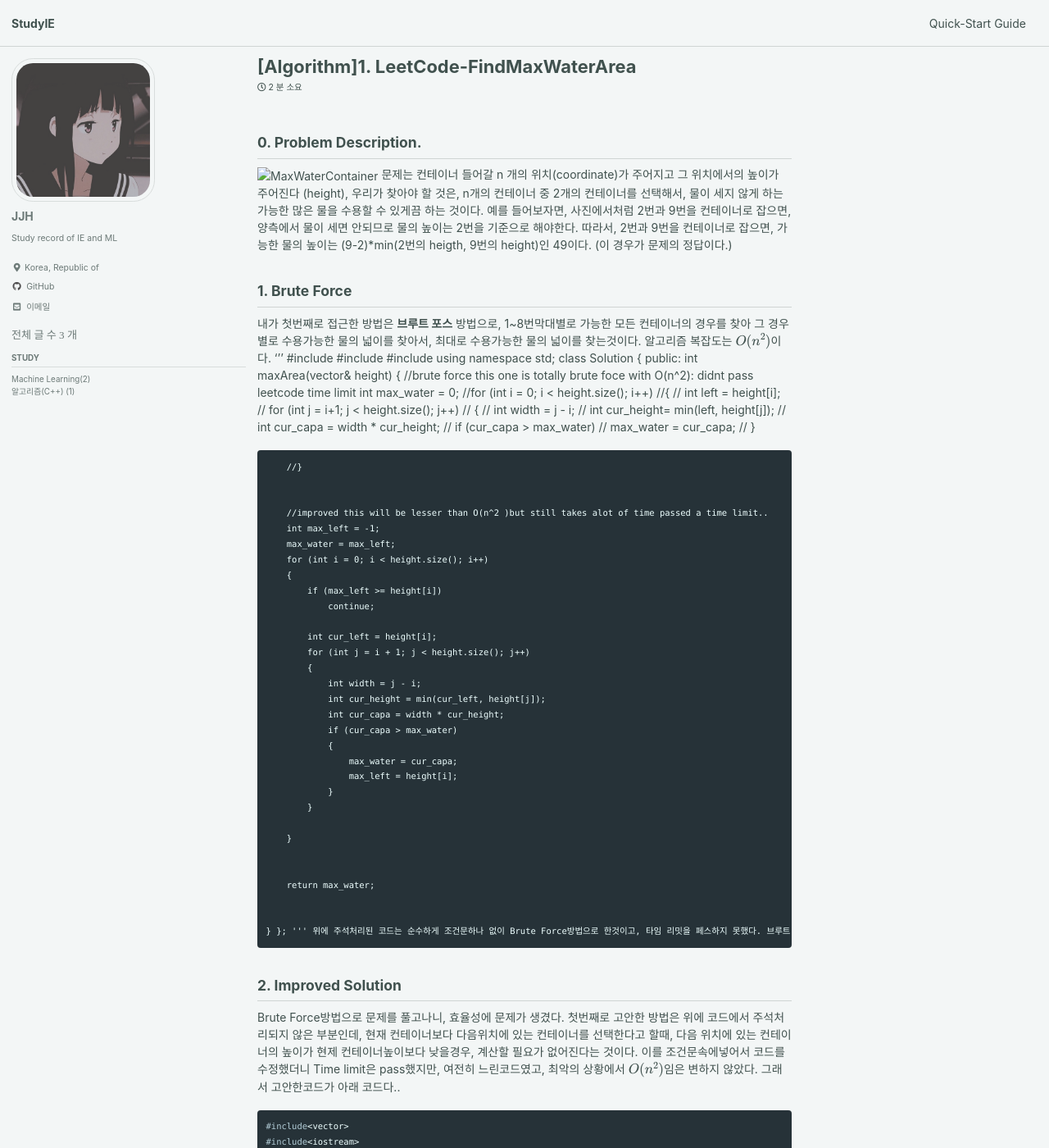
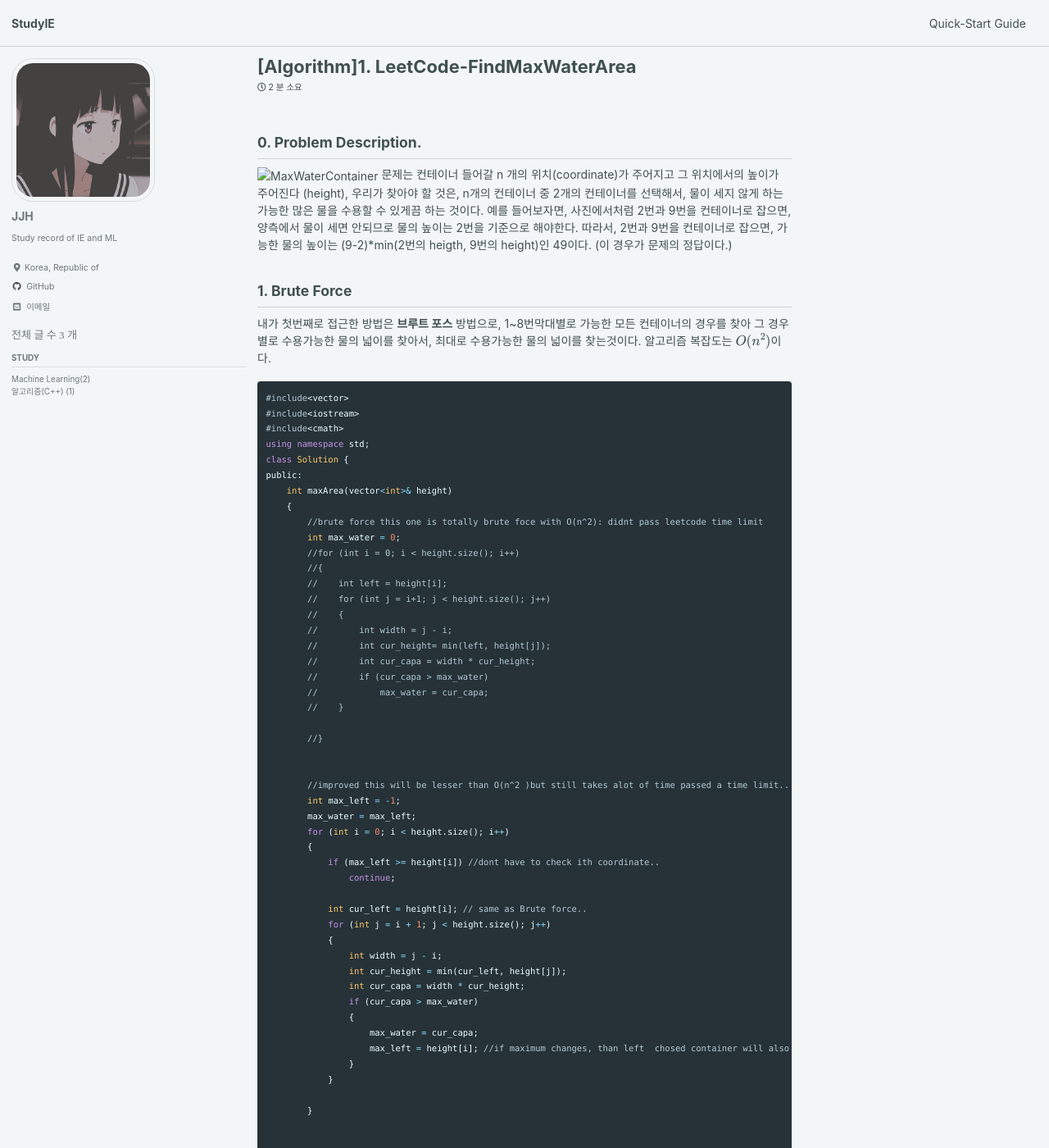
Before and after one commit to Corpse-is-Talking/Corpse-is-Talking.github.io, a Jekyll site: the page built from _posts/Algorithm/2021-08-13-MaxWater.md, in a window 1280 px wide and 1400 px high. Shown: the whole window at 82% size. Built offline with Jekyll 4.4.1, drawn with Linux system fonts in a browser that asks for light colours; cached includes are drawn as plain includes; formulas are drawn with MathJax 3; some of the changed text lies outside the part shown.

Commit message:
20210817 fixed

`````diff
--- a/_posts/Algorithm/2021-08-13-MaxWater.md
+++ b/_posts/Algorithm/2021-08-13-MaxWater.md
@@ -19,7 +19,7 @@ comments: true
 
 ## 1. Brute Force
 내가 첫번째로 접근한 방법은 __브루트 포스__ 방법으로, 1~8번막대별로 가능한 모든 컨테이너의 경우를 찾아 그 경우별로 수용가능한 물의 넓이를 찾아서, 최대로 수용가능한 물의 넓이를 찾는것이다. 알고리즘 복잡도는 $O(n^2)$이다.
-'''
+````cpp
 #include<vector>
 #include<iostream>
 #include<cmath>
@@ -50,10 +50,10 @@ public:
         max_water = max_left;
         for (int i = 0; i < height.size(); i++)
         {
-            if (max_left >= height[i])
+            if (max_left >= height[i]) //dont have to check ith coordinate..
                 continue;
 
-            int cur_left = height[i];
+            int cur_left = height[i]; // same as Brute force..
             for (int j = i + 1; j < height.size(); j++)
             {
                 int width = j - i;
@@ -62,7 +62,7 @@ public:
                 if (cur_capa > max_water)
                 {
                     max_water = cur_capa;
-                    max_left = height[i];
+                    max_left = height[i]; //if maximum changes, than left  chosed container will also be changed..
                 }
             }
 
@@ -74,8 +74,9 @@ public:
 
     }
 };
-'''
-위에 주석처리된 코드는 순수하게 조건문하나 없이 Brute Force방법으로 한것이고, 타임 리밋을 페스하지 못했다. 브루트 포스를 작성하고나니, 코드의 효율성에서 문제가 생겼는데 이건 다음코드를 보면서 설명을 하겠습니다.
+````
+
+위에 주석처리된 코드는 순수하게 조건문하나 없이 Brute Force방법으로 한것이고, 타임 리밋을 패스하지 못했다. 브루트 포스를 작성하고나니, 이후 몇가지 아이디어를 가지고 코드를 조금씩 수정했는데, 이건 다음코드들을 보면서 설명을 하겠습니다.
 
 ## 2. Improved Solution
 Brute Force방법으로 문제를 풀고나니, 효율성에 문제가 생겼다.
@@ -95,7 +96,7 @@ public:
         int max_water = 0;
         int i = 0;
         int j = height.size()-1;
-        while (i < j)
+        while (i < j) //we dont have to check when j>i
         {
             int cur_width = j - i;
             int cur_height = min(height[i], height[j]);
`````
Also changed, not shown: other parts of _posts/Algorithm/2021-08-13-MaxWater.md (+2 -1 lines).
